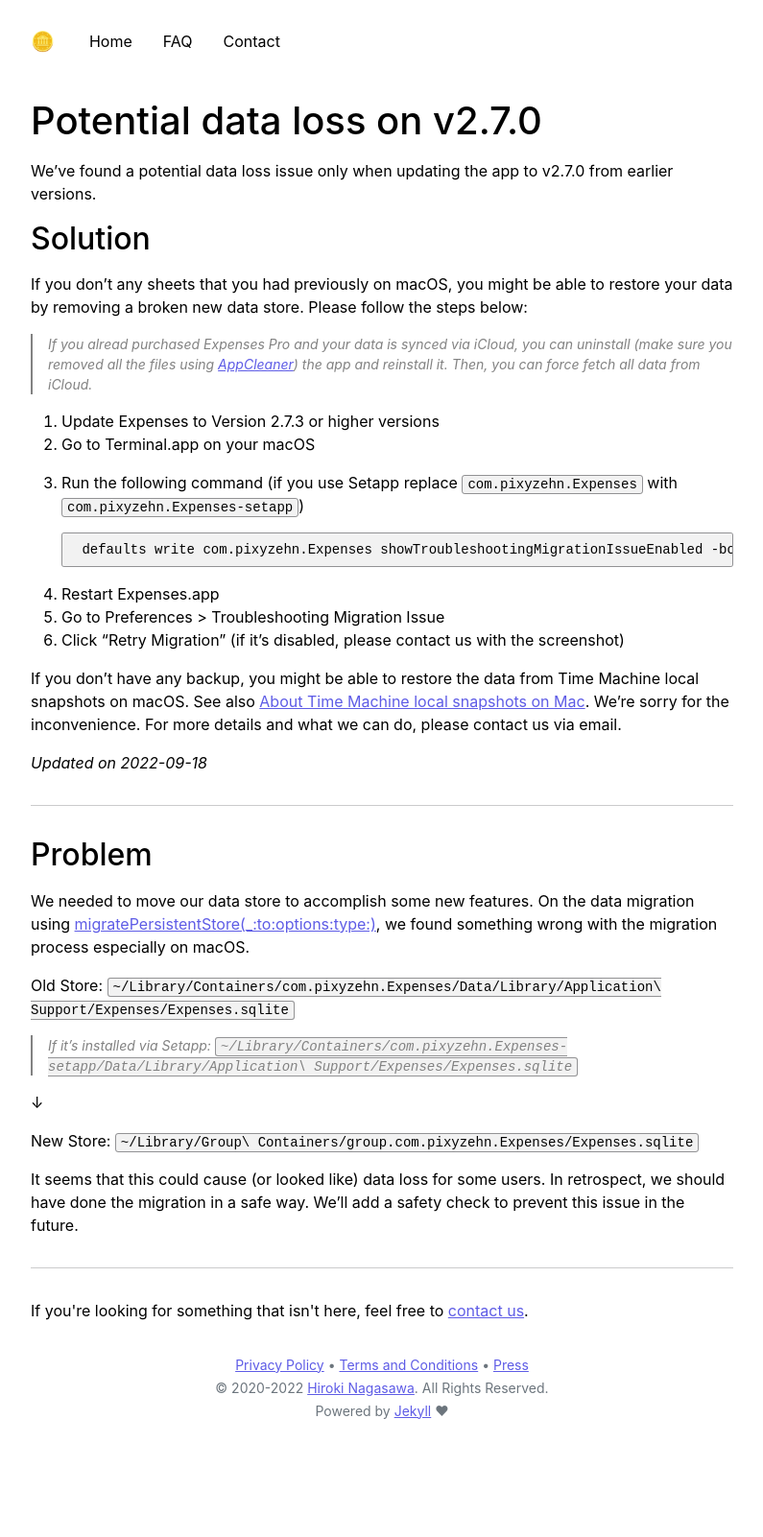
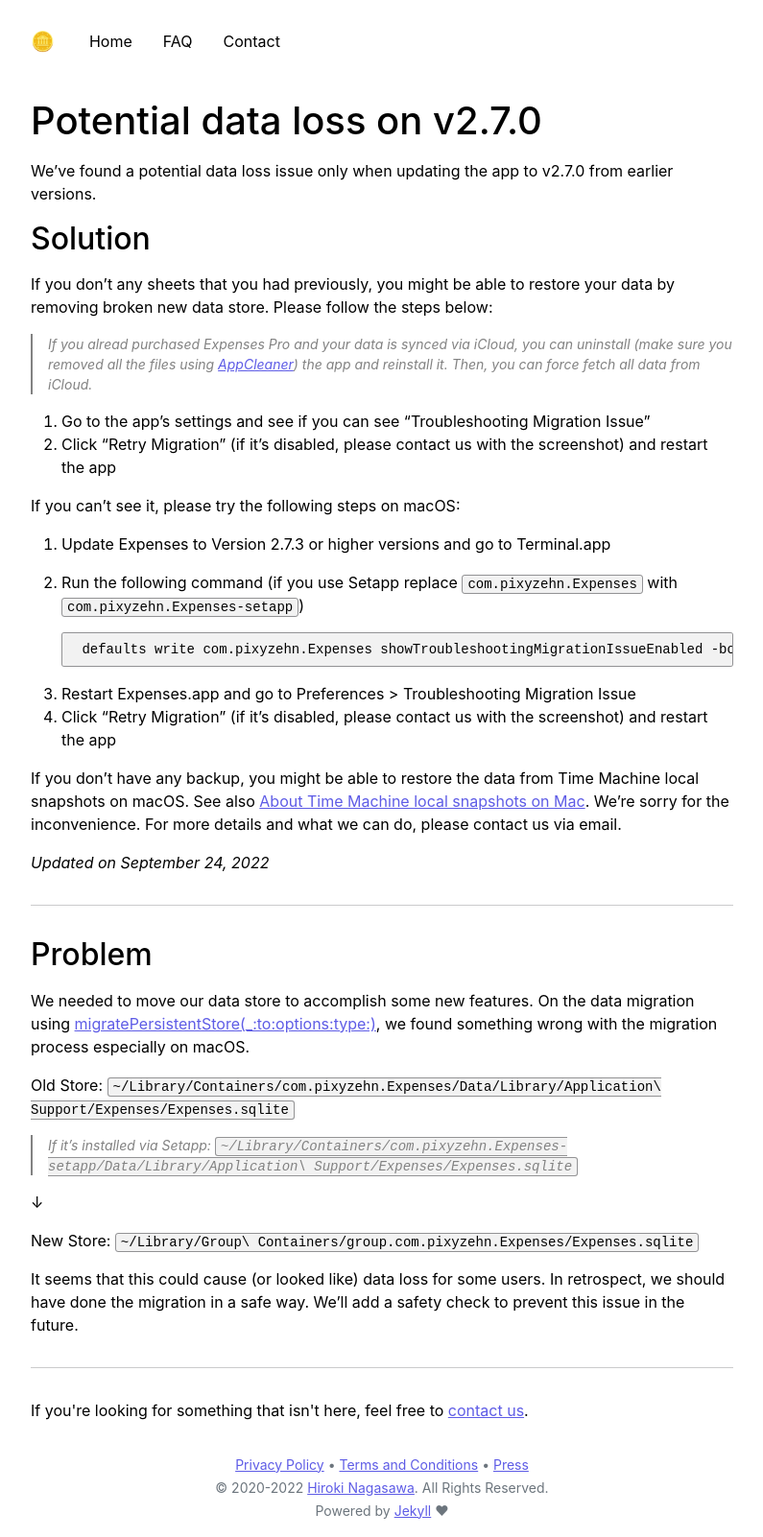
Before and after one commit to bluecometlabs/getexpenses.app, a Jekyll site: the page built from pages/faq/potential-data-loss-on-v2.7.0.md, in a window 1280 px wide. Shown: the whole page at 96% size, without its empty margins (242-1037 px from the left). Built offline with Jekyll 4.4.1, drawn with Linux system fonts in a browser that asks for light colours; before the commit the page ends 1498 px from its top, so only the background shows below that.

Commit message:
Update faq page

````diff
--- a/pages/faq/potential-data-loss-on-v2.7.0.md
+++ b/pages/faq/potential-data-loss-on-v2.7.0.md
@@ -10,25 +10,28 @@
 
 ## Solution
 
-If you don't any sheets that you had previously on macOS, you might be able to restore your data by removing a broken new data store. Please follow the steps below:
+If you don't any sheets that you had previously, you might be able to restore your data by removing broken new data store. Please follow the steps below:
 
 > If you alread purchased Expenses Pro and your data is synced via iCloud, you can uninstall (make sure you removed all the files using [AppCleaner](https://freemacsoft.net/appcleaner/)) the app and reinstall it. Then, you can force fetch all data from iCloud.
 
-1. Update Expenses to Version 2.7.3 or higher versions
-2. Go to Terminal.app on your macOS
-3. Run the following command (if you use Setapp replace `com.pixyzehn.Expenses` with `com.pixyzehn.Expenses-setapp`)
+1. Go to the app's settings and see if you can see "Troubleshooting Migration Issue"
+2. Click "Retry Migration" (if it's disabled, please contact us with the screenshot) and restart the app
+
+If you can't see it, please try the following steps on macOS:
+
+1. Update Expenses to Version 2.7.3 or higher versions and go to Terminal.app
+2. Run the following command (if you use Setapp replace `com.pixyzehn.Expenses` with `com.pixyzehn.Expenses-setapp`)
 
     ```sh
     defaults write com.pixyzehn.Expenses showTroubleshootingMigrationIssueEnabled -bool true
     ```
 
-4. Restart Expenses.app
-5. Go to Preferences > Troubleshooting Migration Issue
-6. Click "Retry Migration" (if it's disabled, please contact us with the screenshot)
+3. Restart Expenses.app and go to Preferences > Troubleshooting Migration Issue
+4. Click "Retry Migration" (if it's disabled, please contact us with the screenshot) and restart the app
 
 If you don't have any backup, you might be able to restore the data from Time Machine local snapshots on macOS. See also [About Time Machine local snapshots on Mac](https://support.apple.com/guide/mac-help/about-time-machine-local-snapshots-mh35933/mac). We're sorry for the inconvenience. For more details and what we can do, please contact us via email.
 
-*Updated on 2022-09-18*
+*Updated on September 24, 2022*
 
 ---
 
````
